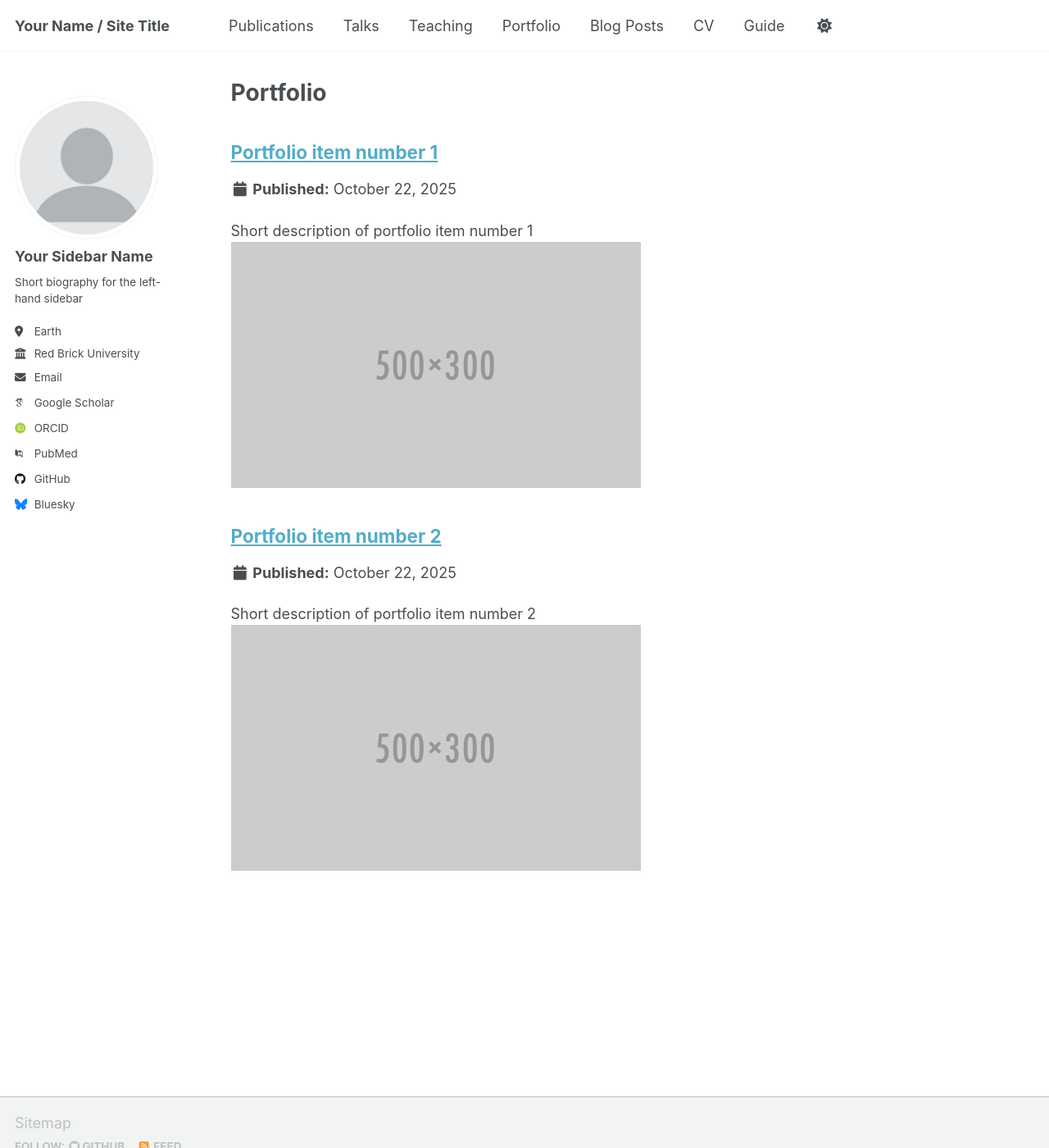
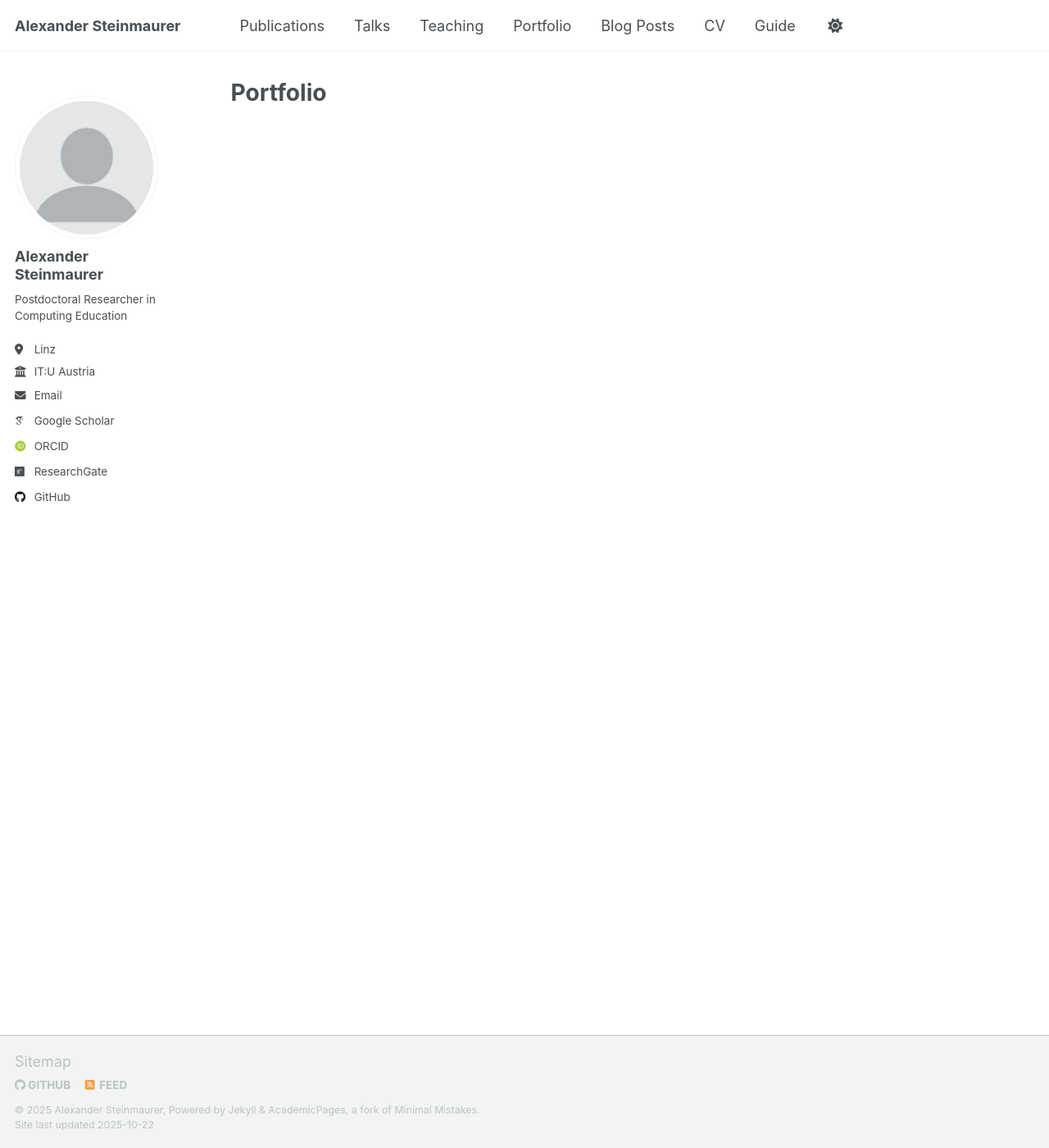
Before and after one commit to xstone93/xstone93.github.io, a Jekyll site: the page built from _pages/portfolio.html, in a window 1280 px wide and 1400 px high. Shown: the whole window at 82% size. Built offline with Jekyll 4.4.1, drawn with Linux system fonts in a browser that asks for light colours; some web fonts are replaced; a script that is not in the unit is left out; some of the changed lines change nothing that is shown; some of the changed text lies outside the part shown.

Commit message:
Settings

```diff
--- a/_config.yml
+++ b/_config.yml
@@ -7,54 +7,51 @@
 # server process.
 
 # Basic Site Settings
-locale                   : "en-US"
+locale                   : "de-AT"
 site_theme               : "default" # Currently available options are "default", "air"
-title                    : "Your Name / Site Title"
+title                    : "Alexander Steinmaurer"
 title_separator          : "-"
-name                     : &name "Your Name"
-description              : &description "Your Name's academic portfolio"   # Update this with a general description of your site, this is the default if not overridden by a page
-url                      : https://academicpages.github.io # The base hostname & protocol for your site e.g. "https://[your GitHub username].github.io",
+name                     : &name "Alexander Steinmaurer"
+description              : &description "Academic portfolio"   # Update this with a general description of your site, this is the default if not overridden by a page
+url                      : https://xstone93.github.io # The base hostname & protocol for your site e.g. "https://[your GitHub username].github.io",
                                                            # or if you already have some other page hosted on Github then use "https://[your GitHub username].github.io/[Your Repo Name]"
 baseurl                  : "" # the subpath of your site, e.g. "/blog"
-repository               : "academicpages/academicpages.github.io"
+repository               : "xstone93/xstone93.github.io"
 
-# Site Author - The following control what appear as part of the author content on the side bar.
-#               If a field is blank the icon and link will not appear, otherwise it will be shown.
-#               Additional customization can be done by editing /_includes/author-profile.html
 author:
   # Biographic information
   avatar           : "profile.png"
-  name             : "Your Sidebar Name"
-  pronouns         : # example: "she/her"
-  bio              : "Short biography for the left-hand sidebar"
-  location         : "Earth"
-  employer         : "Red Brick University"
+  name             : "Alexander Steinmaurer"
+  pronouns         : # example: "he/him"
+  bio              : "Postdoctoral Researcher in Computing Education"
+  location         : "Linz"
+  employer         : "IT:U Austria"
   uri              : # URL
-  email            : "none@example.org"
+  email            : "a@steinmaurer.cc"
 
   # Academic websites
   academia         : # URL
   arxiv            : # URL - Update with the correct link to your profile
-  googlescholar    : "https://scholar.google.com/citations?user=PS_CX0AAAAAJ"
+  googlescholar    : "https://scholar.google.com/citations?user=vERJIRAAAAAJ&hl=de"
   inspire-hep      : # URL
   impactstory      : # URL
-  orcid            : "https://orcid.org/yourorcidurl"
+  orcid            : "https://orcid.org/0000-0002-1760-2855"
   semantic         : # URL
-  pubmed           : "https://www.ncbi.nlm.nih.gov/pubmed/?term=john+snow"
-  researchgate     : # URL
+  pubmed           : # URL
+  researchgate     : "https://www.researchgate.net/profile/Alexander-Steinmaurer-3?ev=hdr_xprf"
   scopus           : # URL
 
   # Repositories and software development
   bitbucket        : # Username - Update with your username on the site
   codepen          : # Username
   dribbble         : # Username
-  github           : "academicpages"
+  github           : "xstone93"
   kaggle           : # Username
   stackoverflow    : # User number or user number and name (i.e., use "1" or "1/jeff-atwood")
 
   # Social media
   artstation       : # Username
-  bluesky          : "bsky.app" # Replace this with you Bluesky username
+  bluesky          : # Replace this with you Bluesky username
   facebook         : # Username
   flickr           : # Username
   foursquare       : # Username
@@ -125,37 +122,11 @@ atom_feed:
   hide                   : false     # change to true to hide the RSS feed in the footer
   path                   : # blank (default) uses feed.xml
 
-
-# SEO Related
-google_site_verification :
-bing_site_verification   :
-alexa_site_verification  :
-yandex_site_verification :
-
-
-# Social Sharing
-twitter:
-  username               : &twitter
-facebook:
-  username               :
-  app_id                 :
-  publisher              :
-og_image                 :  # Social media default site image
-og_description           :  # Social media default site image description
-# For specifying social profiles
-# - https://developers.google.com/structured-data/customize/social-profiles
-social:
-  type                   : # Person or Organization (defaults to Person)
-  name                   : # If the user or organization name differs from the site's name
-  links: # An array of links to social media profiles
-
-
 # Analytics
 analytics:
   provider               :  "false" # false (default), "google", "google-universal", "google-analytics-4", "custom"
   google:
     tracking_id          :
-
 
 # Reading Files
 include:
@@ -217,41 +188,23 @@ kramdown:
 
 
 # These settings control the types of collections used by the template
-collections:
-  teaching:
-    output: true
-    permalink: /:collection/:path/
-  publications:
-    output: true
-    permalink: /:collection/:path/
-  portfolio:
-    output: true
-    permalink: /:collection/:path/
-  talks:
-    output: true
-    permalink: /:collection/:path/
+#collections:
+#  teaching:
+#    output: true
+#    permalink: /:collection/:path/
+#  publications:
+#    output: true
+#    permalink: /:collection/:path/
+#  portfolio:
+#    output: true
+#    permalink: /:collection/:path/
+#  talks:
+#    output: true
+#    permalink: /:collection/:path/
 
 
 # These settings control how pages and collections are included in the site
 defaults:
-  # _posts
-  - scope:
-      path: ""
-      type: posts
-    values:
-      layout: single
-      author_profile: true
-      read_time: true
-      comments: true
-      share: true
-      related: true
-  # _pages
-  - scope:
-      path: ""
-      type: pages
-    values:
-      layout: single
-      author_profile: true
   # _teaching
   - scope:
       path: ""
@@ -260,7 +213,21 @@ defaults:
       layout: single
       author_profile: true
       share: true
-      comments: true
+  # _supervision
+  - scope:
+      path: ""
+      type: supervision
+    values:
+      layout: single
+      author_profile: true
+      share: true
+  # _research
+  - scope:
+      path: ""
+      type: research
+    values:
+      layout: single
+      author_profile: true
   # _publications
   - scope:
       path: ""
@@ -269,25 +236,27 @@ defaults:
       layout: single
       author_profile: true
       share: true
-      comments: true
-  # _portfolio
+  # _service
   - scope:
       path: ""
-      type: portfolio
+      type: service
     values:
       layout: single
       author_profile: true
-      share: true
-      comment: true
-  # _talks
+  # _awards
   - scope:
       path: ""
-      type: talks
+      type: awards
     values:
-      layout: talk
+      layout: single
       author_profile: true
-      share: true
-
+  # _resources
+  - scope:
+      path: ""
+      type: resources
+    values:
+      layout: single
+      author_profile: true
 
 # Sass/SCSS
 sass:
```
